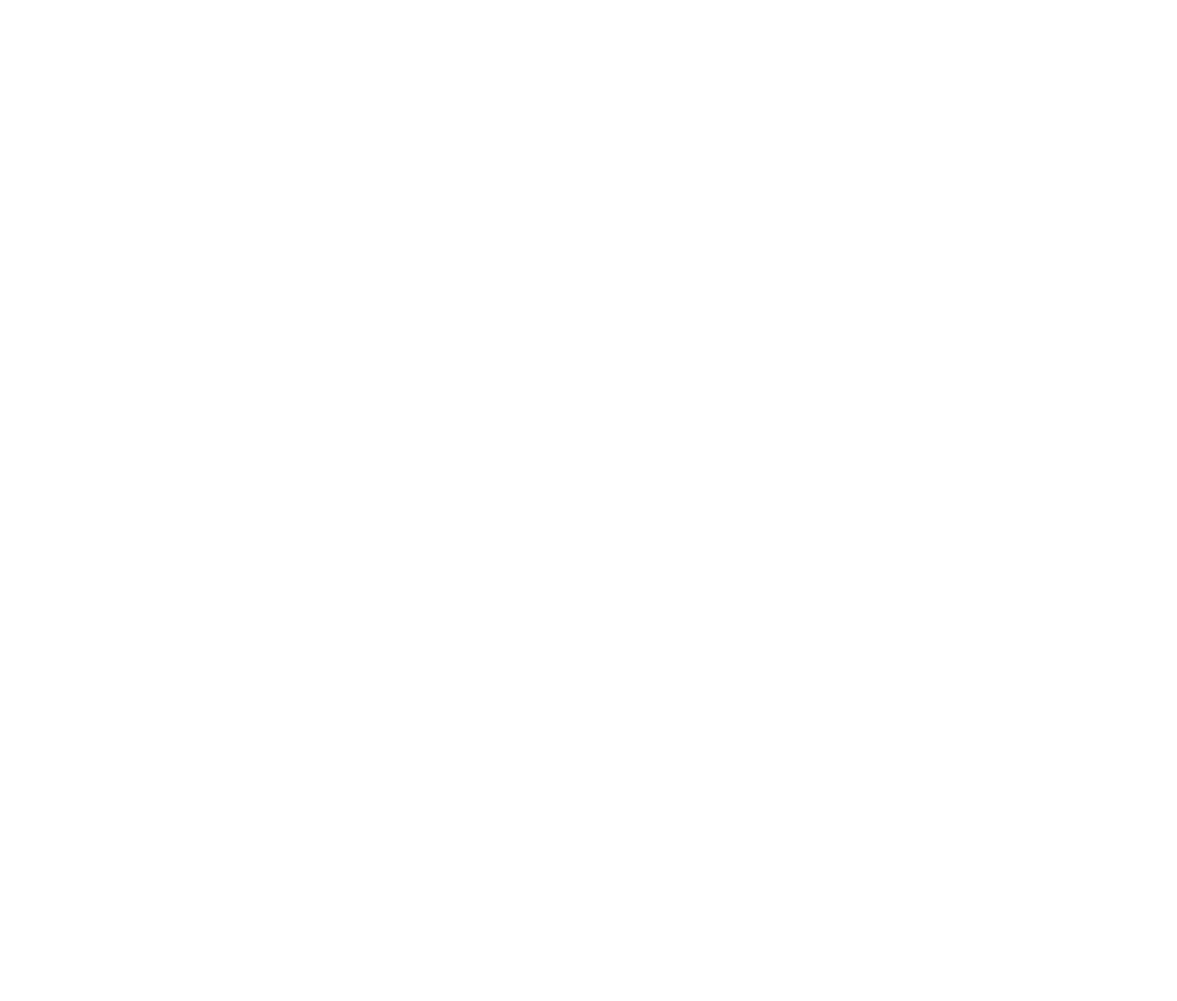
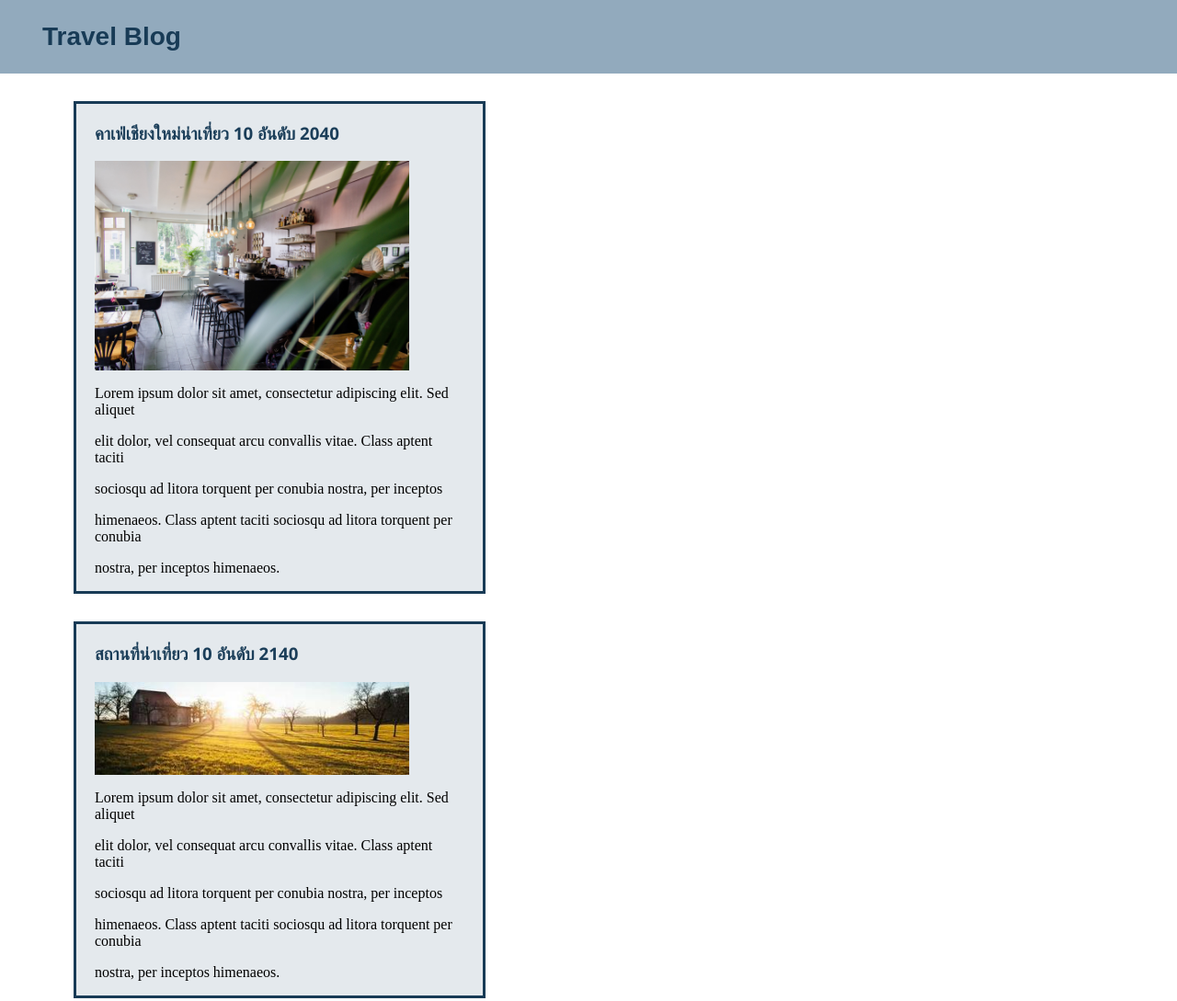
Before and after one commit to techupth/css-directions-and-box-model-fe1-earth-pimmy-win, a website: page ex-1/index.html in a window 1280 px wide. Shown: the whole page at 92% size. Before the commit the page ends 800 px from the top, so only its background shows below. Drawn offline with Linux system fonts and the light colour scheme.

Commit message:
feat(ex1 ex2 direction and box models) : task

```diff
--- a/ex-1/index.html
+++ b/ex-1/index.html
@@ -13,7 +13,34 @@
 </head>
 
 <body>
-  <!-- Start coding here -->
+  <div class="website-blog-header">
+      <p>Travel Blog</p>
+  </div>
+
+  <div class="show-card">
+      <h3>คาเฟ่เชียงใหม่น่าเที่ยว 10 อันดับ <span>2040</span></h3>
+      <img class="pict-card" src="cafe-pict.jpg" alt="10 beautiful cafe" />
+      <div id="detail1">
+          <p>Lorem ipsum dolor sit amet, consectetur adipiscing elit. Sed aliquet </p>
+          <p>elit dolor, vel consequat arcu convallis vitae. Class aptent taciti </p>
+          <p>sociosqu ad litora torquent per conubia nostra, per inceptos </p>
+          <p>himenaeos. Class aptent taciti sociosqu ad litora torquent per conubia </p>
+          <p>nostra, per inceptos himenaeos.</p>
+      </div>
+  </div>
+
+  <div class="show-card">
+      <h3>สถานที่น่าเที่ยว 10 อันดับ <span>2140</span></h3>
+      <img class="pict-card" src="image.jpeg" alt="10 beautiful cafe" />
+      <div id="detail1">
+          <p>Lorem ipsum dolor sit amet, consectetur adipiscing elit. Sed aliquet </p>
+          <p>elit dolor, vel consequat arcu convallis vitae. Class aptent taciti </p>
+          <p>sociosqu ad litora torquent per conubia nostra, per inceptos </p>
+          <p>himenaeos. Class aptent taciti sociosqu ad litora torquent per conubia </p>
+          <p>nostra, per inceptos himenaeos.</p>
+      </div>
+  </div>
+
 </body>
 
 </html>
--- a/ex-1/style.css
+++ b/ex-1/style.css
@@ -1 +1,54 @@
-/* Start coding here */
+
+* {
+    box-sizing: border-box;
+}
+
+/* Reset default margin and padding */
+/*create a webpage without any white space around the content*/
+body, html {
+    margin: 0;
+    padding: 0;
+  }
+
+
+.website-blog-header {
+    background-color: rgb(146,170,189);
+    color: rgb(24,59,86);
+    height: 10vh;
+    display: flex;
+    align-items: center;
+    /*border:none;
+    margin: 0;*/
+}
+
+.website-blog-header p {
+    margin-left: 46px;
+    font-size: 28px;
+    font-family: Arial, Helvetica, sans-serif;
+    font-weight: bold;
+}
+
+h3 {
+    color: rgb(27, 62, 89);
+    font-family: 'Segoe UI', Tahoma, Geneva, Verdana, sans-serif;
+}
+
+.show-card {
+    position: relative;
+    width: 35%;
+    margin-top: 30px;
+    margin-left: 80px;
+    margin-bottom: 30px;
+
+    padding-left: 20px;
+    padding-right: 20px;
+    background-color: rgb(228, 233, 237);
+    display: flex;
+    flex-direction: column;
+    border: 3px solid rgb(24, 59, 86);
+}
+
+.pict-card{
+    position: relative;
+    width: 85%;
+}
--- a/ex-2/style.css
+++ b/ex-2/style.css
@@ -1 +1,47 @@
-/* Start coding here */
+* {
+    box-sizing: border-box;
+}
+
+body, html {
+    margin: 0;
+    padding: 0;
+}
+
+    /*lightgrey และ black มีขนาด 16px
+    crimson มีขนาด 24px
+    TechUp มีขนาด 72px และมีระยะห่างจากขอบ 30px*/
+.overview-box{
+    position: relative;
+    width: 100vw;
+    height: 100vh;
+    border: 16px solid lightgrey;
+}
+
+.inner-box{
+    position: relative;
+    width: 100%;
+    height: 100%;
+}
+
+#inner-box1{
+    border: 16px solid black;
+}
+
+#inner-box2{
+    border: 24px solid crimson;
+}
+
+#inner-box3{
+    border: 1px solid khaki;
+    background-color: khaki;
+}
+
+h1 {
+    display: flex;
+    flex-direction: column;
+    justify-content: flex-start;
+    align-items: center;
+
+    margin-top: 30px;
+    font-size: 72px;
+}
```
Also changed, not shown: ex-2/index.html (+9 -1 lines), ex-1/cafe-pict.jpg (added).
